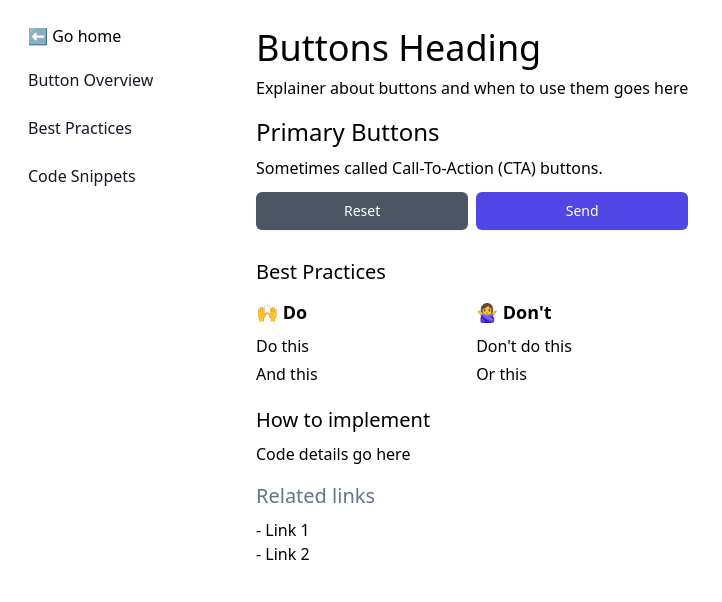
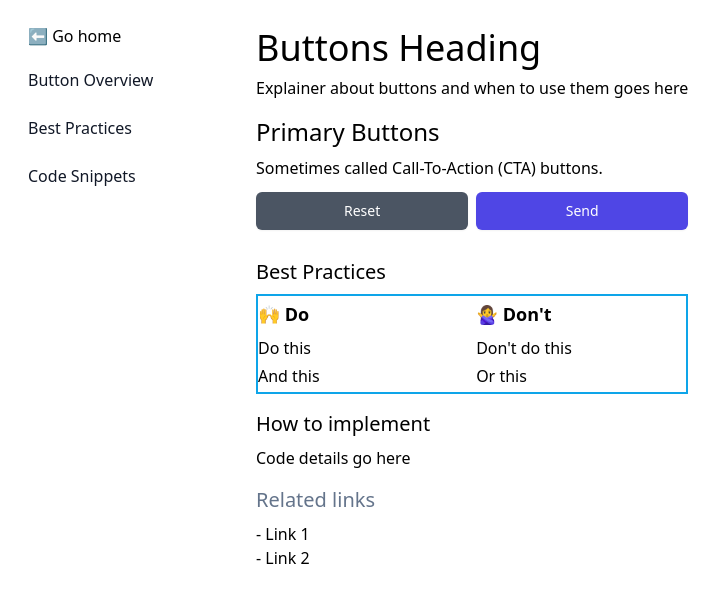
Before and after one commit to tayv/Project-Bubblegum, a Next.js app: page /forms/buttons in a window 1280 px wide. Shown: the top 602 px of the page, without its empty margins (0-722 px from the left). Built offline with nearby package versions, Linux system fonts and the light colour scheme.

Commit message:
Added border around DoDont

```diff
--- a/components/layout/DoDont.tsx
+++ b/components/layout/DoDont.tsx
@@ -3,7 +3,7 @@ const DoDont = () => {
 
   return (
     <>
-     <div className="grid grid-cols-2 gap-2 pt-1 text-left">
+     <div className="grid grid-cols-2 gap-2 pt-1 text-left border-solid border-2 border-sky-500">
       <div>
         <div className="font-bold text-lg pb-2">🙌 Do</div>
         <div className="pb-1">Do this</div>
```
